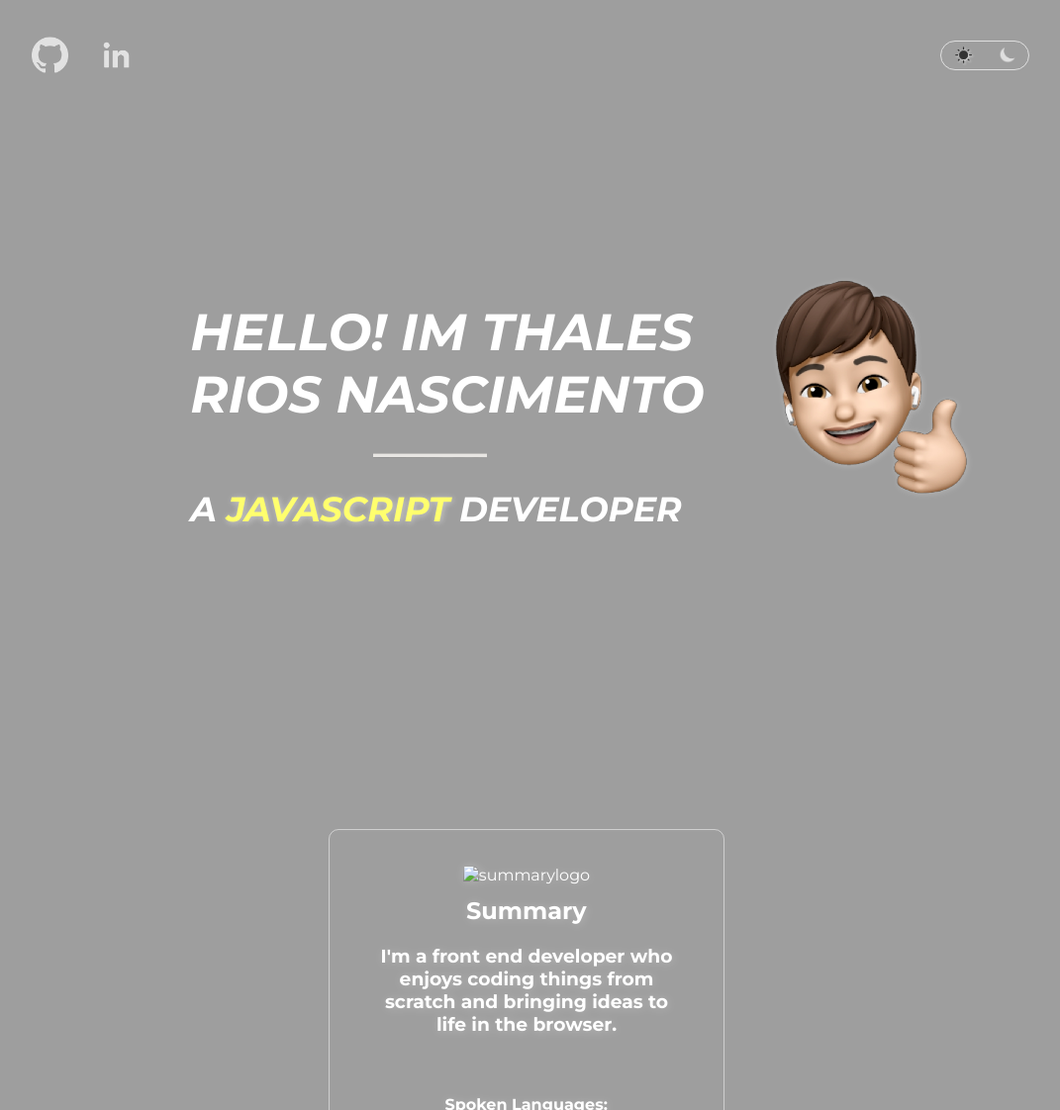
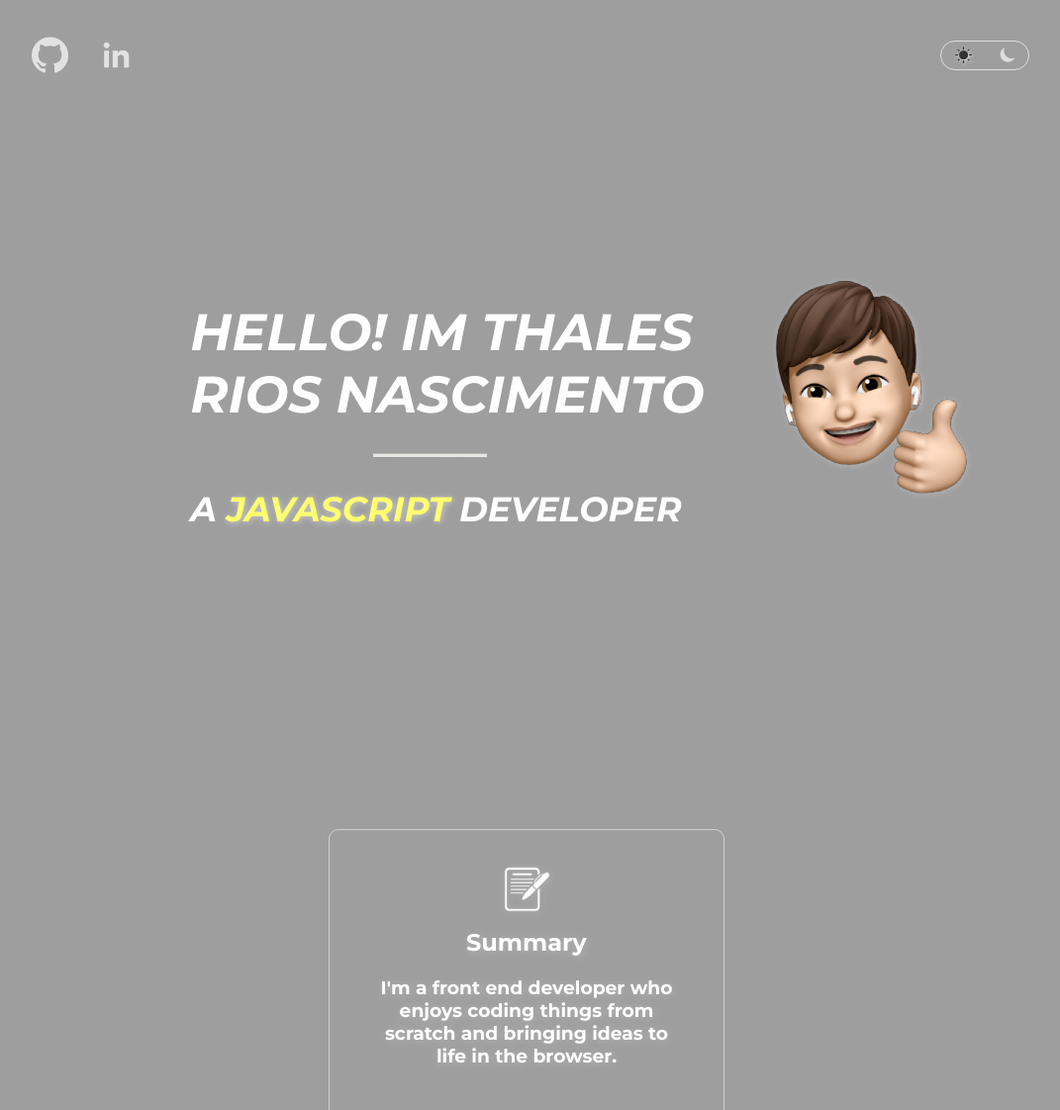
Before and after one commit to thalesnsc/My-Portfolio, a plain HTML site: page index.html in a window 1280 px wide. Shown: the top 1122 px of the page at 99% size, without its empty margins (108-1179 px from the left). Drawn offline with Linux system fonts and the light colour scheme; the site is published under a folder, as on GitHub Pages, so addresses that start at the root find nothing.

Commit message:
Update index.html
Notice the line that contained the "summary-logo" image.

```diff
--- a/index.html
+++ b/index.html
@@ -58,7 +58,7 @@
          <div class="summary">
           <div class="summary-area">
             <div class="summary-logo">
-              <img src="/assets/summarylogo.png" alt="summarylogo">
+              <img src="./assets/summarylogo.png" alt="summarylogo">
             </div>
 
             <div class="summary-tittle">
```
